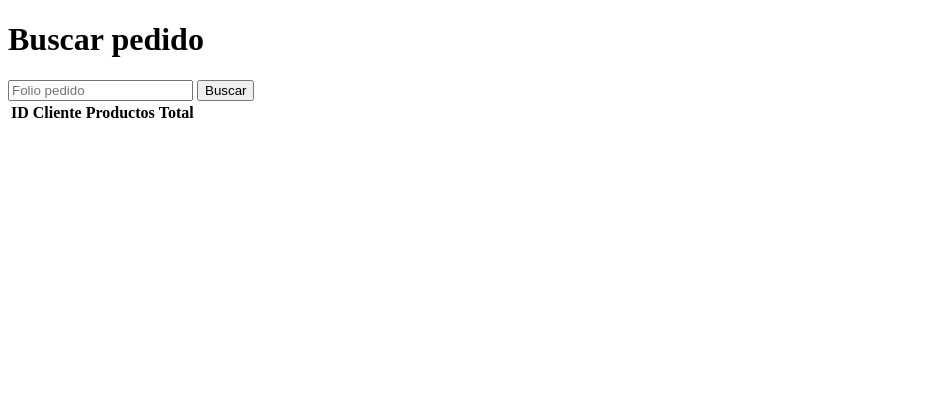
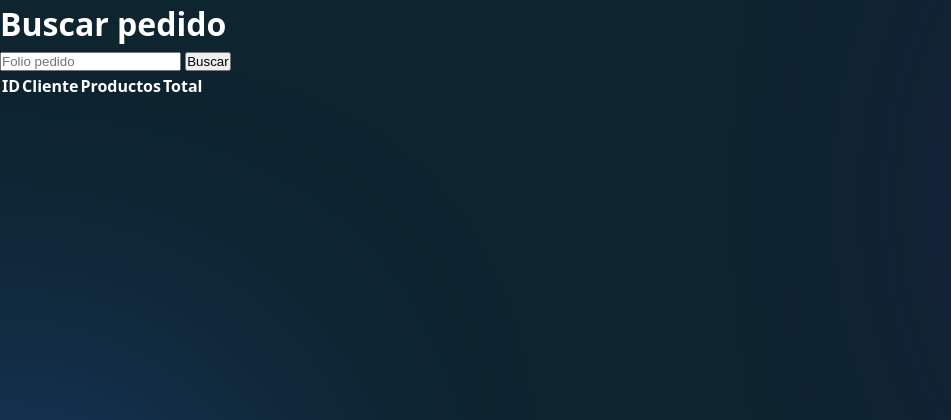
Before and after one commit to AbrilSH01/PI, a Python web app: template Proyecto Integrador/templates/buscar_pedido.html in a window 1280 px wide. Shown: the top 420 px of the page, without its empty margins (0-951 px from the left). Run offline with Jinja, Linux system fonts and the light colour scheme; the template is opened without the code that fills it, so the values that code supplies are empty.

Commit message:
Estilo CSS actualizar y buscar

```diff
--- a/Proyecto Integrador/templates/buscar_pedido.html
+++ b/Proyecto Integrador/templates/buscar_pedido.html
@@ -3,6 +3,7 @@
 <head>
     <meta charset="UTF-8">
     <meta name="viewport" content="width=device-width, initial-scale=1.0">
+    <link rel="stylesheet" href="styleBuscar.css">
     <title>Buscar pedido</title>
 </head>
 <body>
--- a/Proyecto Integrador/templates/buscar_usuario.html
+++ b/Proyecto Integrador/templates/buscar_usuario.html
@@ -3,6 +3,7 @@
 <head>
     <meta charset="UTF-8">
     <meta name="viewport" content="width=device-width, initial-scale=1.0">
+    <link rel="stylesheet" href="styleBuscar.css">
     <title>Buscar usuario</title>
 </head>
 <body>
--- /dev/null
+++ b/Proyecto Integrador/templates/styleBuscar.css
@@ -0,0 +1,52 @@
+html{
+    font-family: system-ui;
+}
+:root{
+    --green: hsl(162, 45%, 56%);
+    --lead: hsl(162, 2%, 56%);
+    --blue: hsl(220, 85%, 57%);
+    --violet: hsl(272, 92%, 32%);
+    --tex-white: hsl(0, 0%, 100%);
+    --text-light-gray: hsl(0, 0%, 90%);
+    --body-bg-color: hsl(200, 54%, 12%);
+    --glass-bg-color: hsl(0, 00%, 100%, 0.05);
+    --border-color: hsl(0, 0%, 100%, 0.25);
+    --blur: blur(10px);
+    --buton-hover-color: hsl(0, 0%, 0.3);
+}
+*{
+    margin: 0;
+    padding: 0;
+    box-sizing: border-box;
+}
+body{
+    background-color: var(--body-bg-color);
+    color: var(--tex-white);
+    font-weight: 300;
+    font-size: 16px;
+    line-height: 1.5;
+    overflow: hidden;
+}
+body::after,
+body::before{
+    content: '';
+    position: fixed;
+    height: 400px;
+    width: 400px;
+    border-radius: 50%;
+    z-index: -1;
+    filter: blur(150px);
+    opacity: 0.5;
+}
+body::before{
+    background-color: var(--blue);
+    left: 0;
+    bottom: 0;
+    transform: translate(-50%);
+}
+body::after{
+    background-color: var(--violet);
+    right: 0;
+    top: 0;
+    transform: translate(50%);
+}
```
Also changed, not shown: Proyecto Integrador/templates/actualizar_usuario.html (+25 -15 lines).
